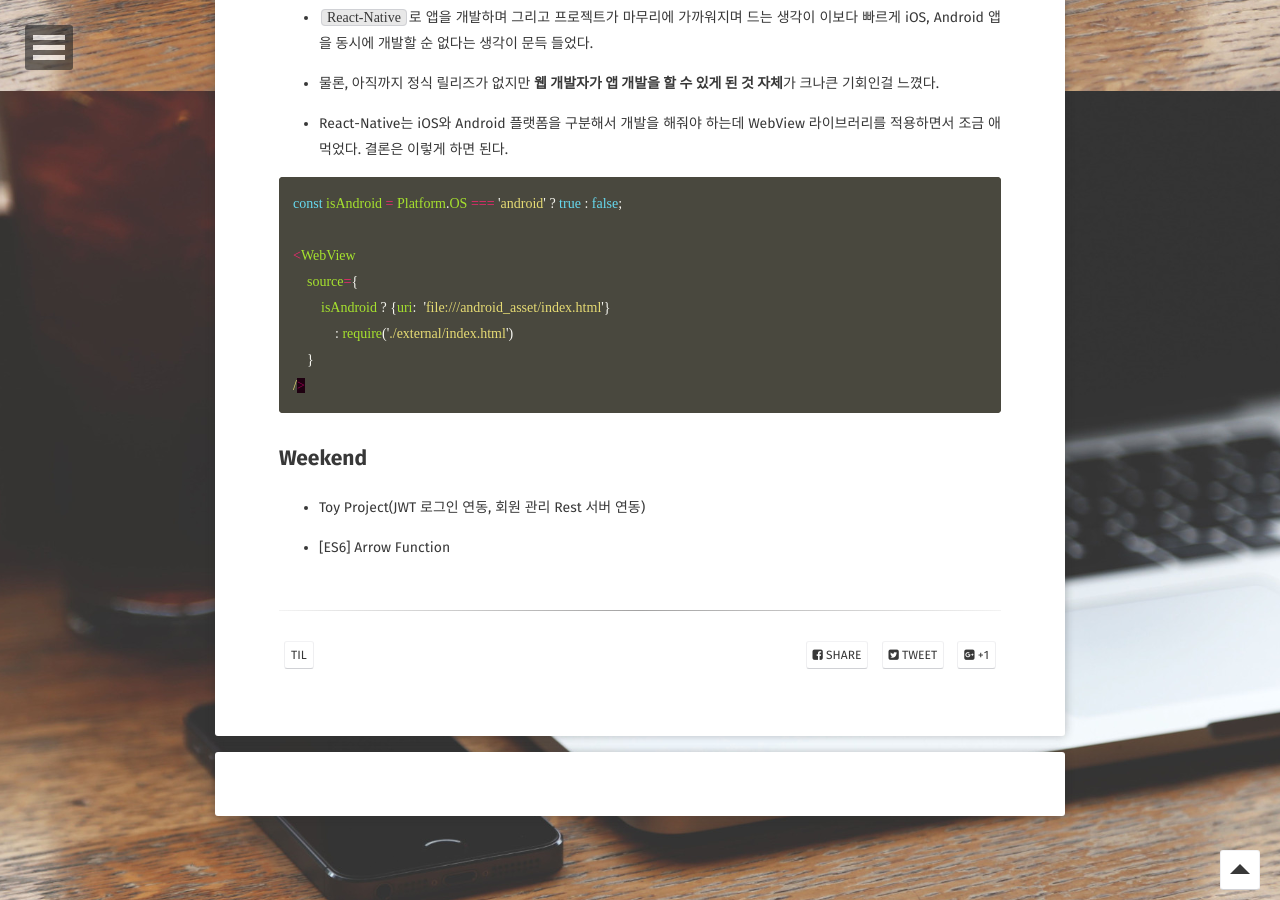
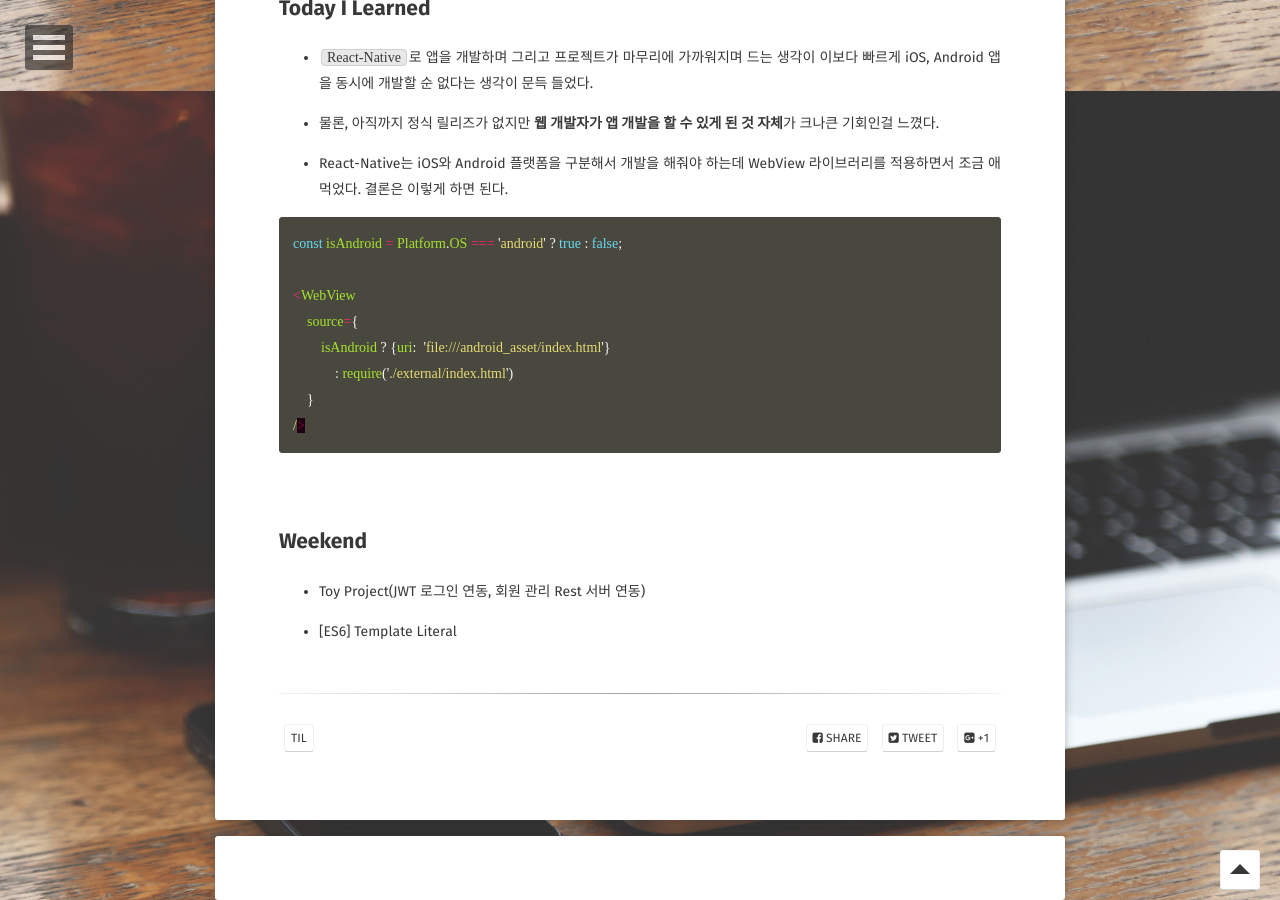
Before and after one commit to BKJang/DEVLOG, a Jekyll site: the page built from _posts/TIL/2018-12-07-TIL181207.md, in a window 1280 px wide and 900 px high, scrolled down 809 px. Built offline with Jekyll 4.4.1, drawn with Linux system fonts in a browser that asks for light colours; some web fonts are replaced; comment, search, counter and statistics services are not loaded.

Commit message:
TIL 파일 제목 변경

````diff
--- a/_posts/TIL/2018-12-07-TIL.md
+++ b/_posts/TIL/2018-12-07-TIL181207.md
@@ -15,6 +15,7 @@ feature: '/assets/img/TIL.jpg'
 
 - iOS, Android 앱 빌드
 
+<br/>
 
 ## Today I Learned
 
@@ -36,8 +37,10 @@ const isAndroid = Platform.OS === 'android' ? true : false;
 />
 ```
 
+<br/>
+
 ## Weekend
 
 - Toy Project(JWT 로그인 연동, 회원 관리 Rest 서버 연동)
 
-- [ES6] Arrow Function
+- [ES6] Template Literal
````
Also changed, not shown: _posts/TIL/2018-12-06-TIL181206.md (renamed from _posts/TIL/2018-12-06-TIL.md).
